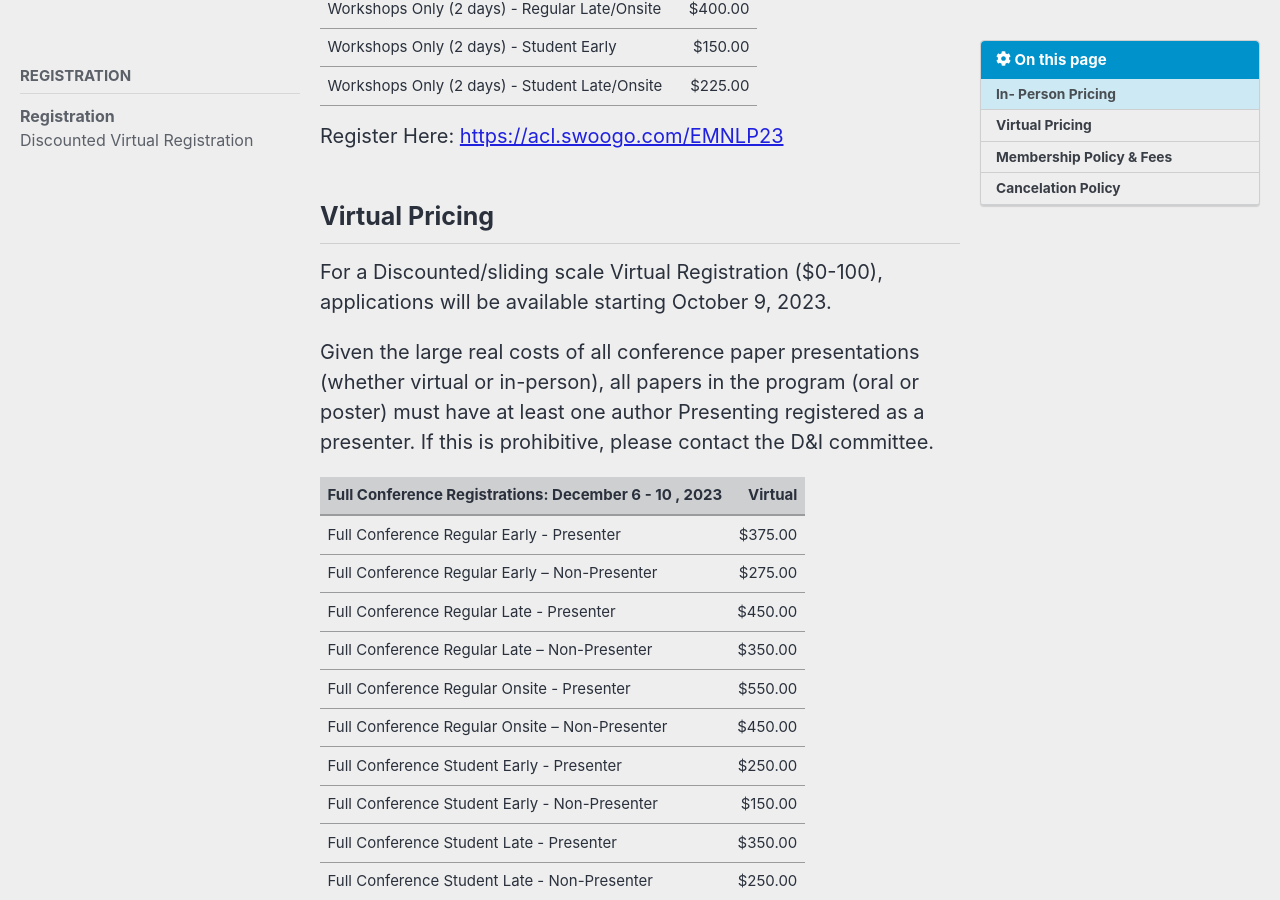
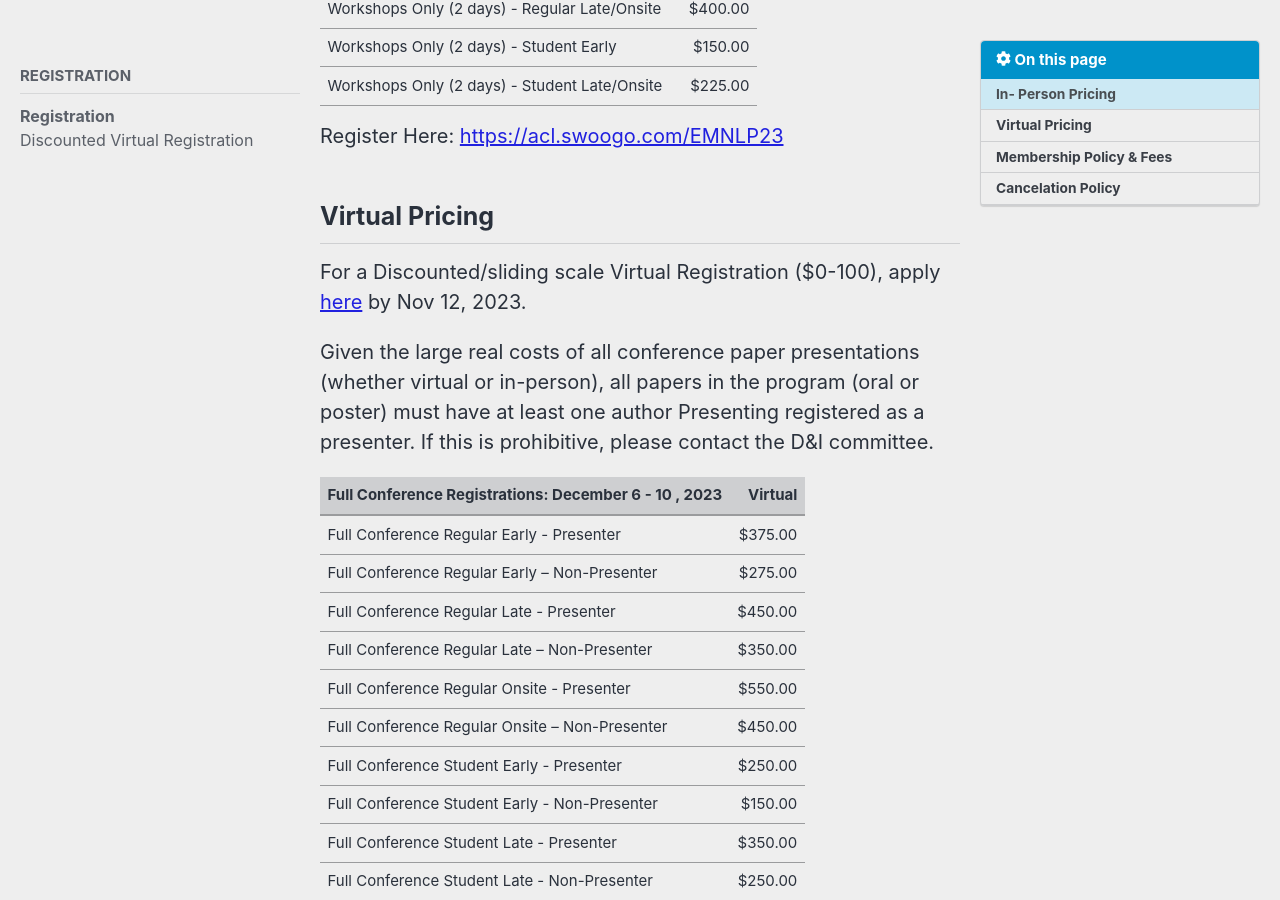
Before and after one commit to acl-org/emnlp-2023, a Jekyll site: the page built from _pages/registration.md, in a window 1280 px wide and 900 px high, scrolled down 3368 px. Built offline with Jekyll 4.4.1, drawn with Linux system fonts in a browser that asks for light colours; cached includes are drawn as plain includes; nearby versions of some CDN libraries.

Commit message:
Update registration.md

```diff
--- a/_pages/registration.md
+++ b/_pages/registration.md
@@ -91,7 +91,7 @@ Register Here: [https://acl.swoogo.com/EMNLP23 ](https://acl.swoogo.com/EMNLP23)
 
 ## Virtual Pricing
 
-For a Discounted/sliding scale Virtual Registration ($0-100), applications will be available starting October 9, 2023.
+For a Discounted/sliding scale Virtual Registration ($0-100), apply [here](https://2023.emnlp.org/registration/discounted_virtual_registration/) by Nov 12, 2023.
 
 Given the large real costs of all conference paper presentations (whether virtual or in-person), all papers in the program (oral or poster) must have at least one author Presenting registered as a presenter. If this is prohibitive, please contact the D&I committee.
 
```
